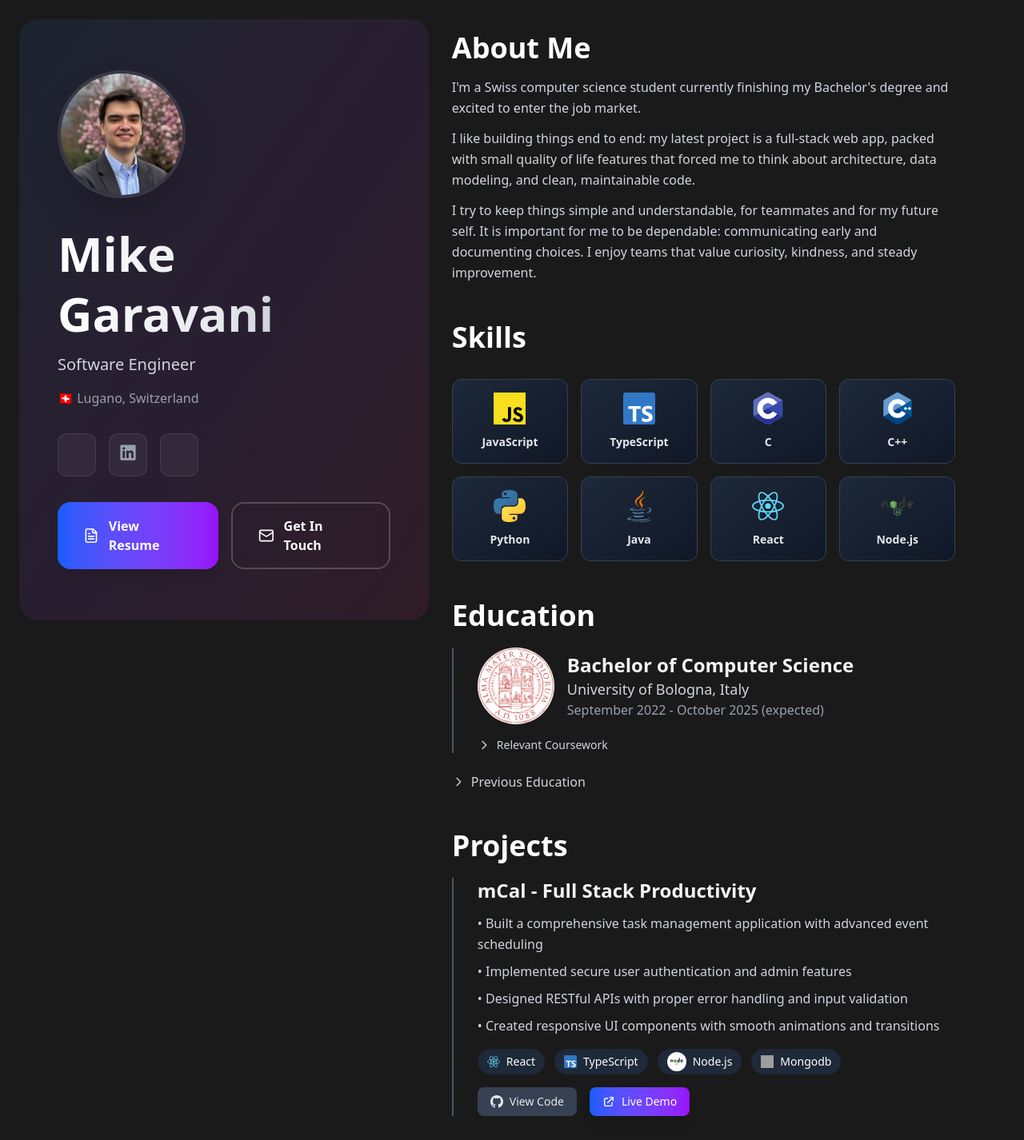
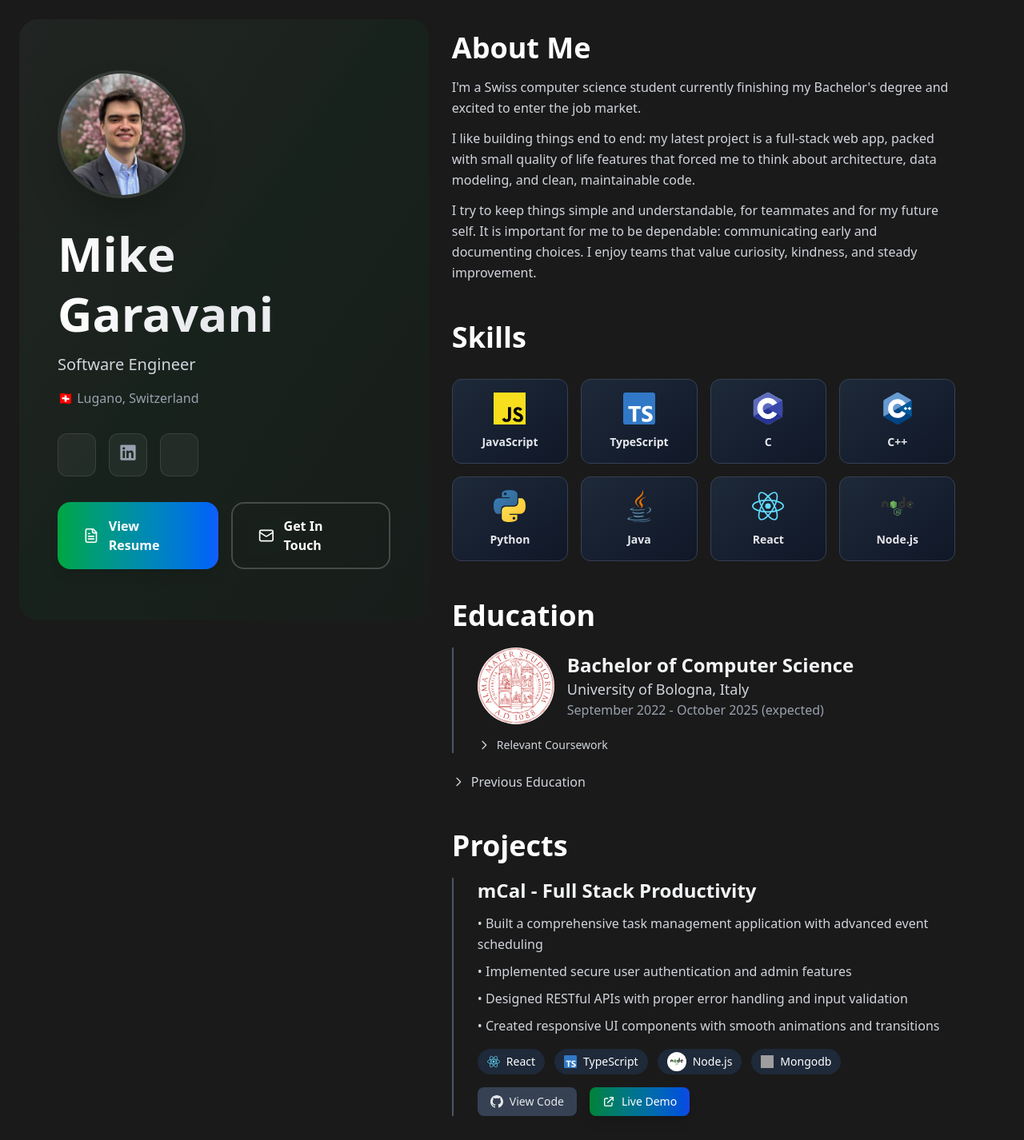
Before and after one commit to mikegaravani/portfolio-v2, a React (Vite) app: page / in a window 1280 px wide. Shown: the top 1426 px of the page at 80% size. Built offline with nearby package versions, Linux system fonts and the light colour scheme; grey boxes are pictures that could not be loaded; some icons are missing.

Commit message:
change colors

```diff
--- a/src/components/ContentPane.tsx
+++ b/src/components/ContentPane.tsx
@@ -423,9 +423,9 @@ const ContentPane: React.FC = () => {
                   href="https://site242535.tw.cs.unibo.it/"
                   target="_blank"
                   rel="noopener noreferrer"
-                  className="group relative flex items-center gap-2 bg-gradient-to-r from-blue-600 to-purple-600 hover:scale-105 px-4 py-2 rounded-lg text-sm text-white transition-all duration-300 shadow-lg overflow-hidden"
+                  className="group relative flex items-center gap-2 bg-gradient-to-r from-green-700 to-blue-700 hover:scale-105 px-4 py-2 rounded-lg text-sm text-white transition-all duration-300 shadow-lg overflow-hidden"
                 >
-                  <div className="absolute inset-0 bg-gradient-to-r from-blue-700 to-purple-700 opacity-0 group-hover:opacity-100 transition-opacity duration-300"></div>
+                  <div className="absolute inset-0 bg-gradient-to-r from-green-700 to-blue-700 opacity-0 group-hover:opacity-100 transition-opacity duration-300"></div>
                   <svg
                     className="w-4 h-4 relative z-10"
                     fill="none"
--- a/src/components/Hero.tsx
+++ b/src/components/Hero.tsx
@@ -8,7 +8,7 @@ import { FaLinkedin } from "react-icons/fa";
 const Hero: React.FC = () => {
   return (
     <section className="lg:fixed lg:w-2/5 lg:h-[calc(100vh-3rem)] lg:top-6 p-4 md:p-8 lg:p-12 flex flex-col lg:justify-start justify-center min-w-[300px] relative lg:overflow-y-auto">
-      <div className="absolute inset-0 bg-gradient-to-br from-blue-500/10 via-purple-500/10 to-pink-500/10 rounded-3xl lg:fixed lg:w-2/5 lg:h-[calc(100vh-3rem)] lg:top-6 lg:left-6"></div>
+      <div className="absolute inset-0 bg-gradient-to-br from-green-200/5 via-green-500/5 to-green-800/5 rounded-3xl lg:fixed lg:w-2/5 lg:h-[calc(100vh-3rem)] lg:top-6 lg:left-6"></div>
 
       <div className="relative z-10 lg:my-auto lg:flex-shrink-0">
         <div className="relative mb-8">
@@ -20,7 +20,7 @@ const Hero: React.FC = () => {
         </div>
 
         <div className="mb-8">
-          <h1 className="text-5xl lg:text-6xl font-bold bg-gradient-to-r from-white via-gray-200 to-gray-400 bg-clip-text text-transparent mb-3 leading-tight">
+          <h1 className="text-5xl lg:text-6xl font-bold bg-gradient-to-r from-white via-gray-200 to-white bg-clip-text text-transparent mb-3 leading-tight">
             Mike Garavani
           </h1>
           <div className="flex items-center gap-3 mb-4">
@@ -63,9 +63,9 @@ const Hero: React.FC = () => {
             href="/resume.pdf"
             target="_blank"
             rel="noopener noreferrer"
-            className="group relative inline-flex items-center justify-center gap-3 px-8 py-4 rounded-2xl bg-gradient-to-r from-blue-600 to-purple-600 text-white font-semibold shadow-lg transition-all duration-300 hover:scale-105 overflow-hidden"
+            className="group relative inline-flex items-center justify-center gap-3 px-8 py-4 rounded-2xl bg-gradient-to-r from-green-600 to-blue-600 text-white font-semibold shadow-lg transition-all duration-300 hover:scale-105 overflow-hidden"
           >
-            <div className="absolute inset-0 bg-gradient-to-r from-blue-700 to-purple-700 opacity-0 group-hover:opacity-100 transition-opacity duration-300"></div>
+            <div className="absolute inset-0 bg-gradient-to-r from-green-700 to-blue-700 opacity-0 group-hover:opacity-100 transition-opacity duration-300"></div>
             <FileText size={20} className="relative z-10" />
             <span className="relative z-10">View Resume</span>
           </a>
```
